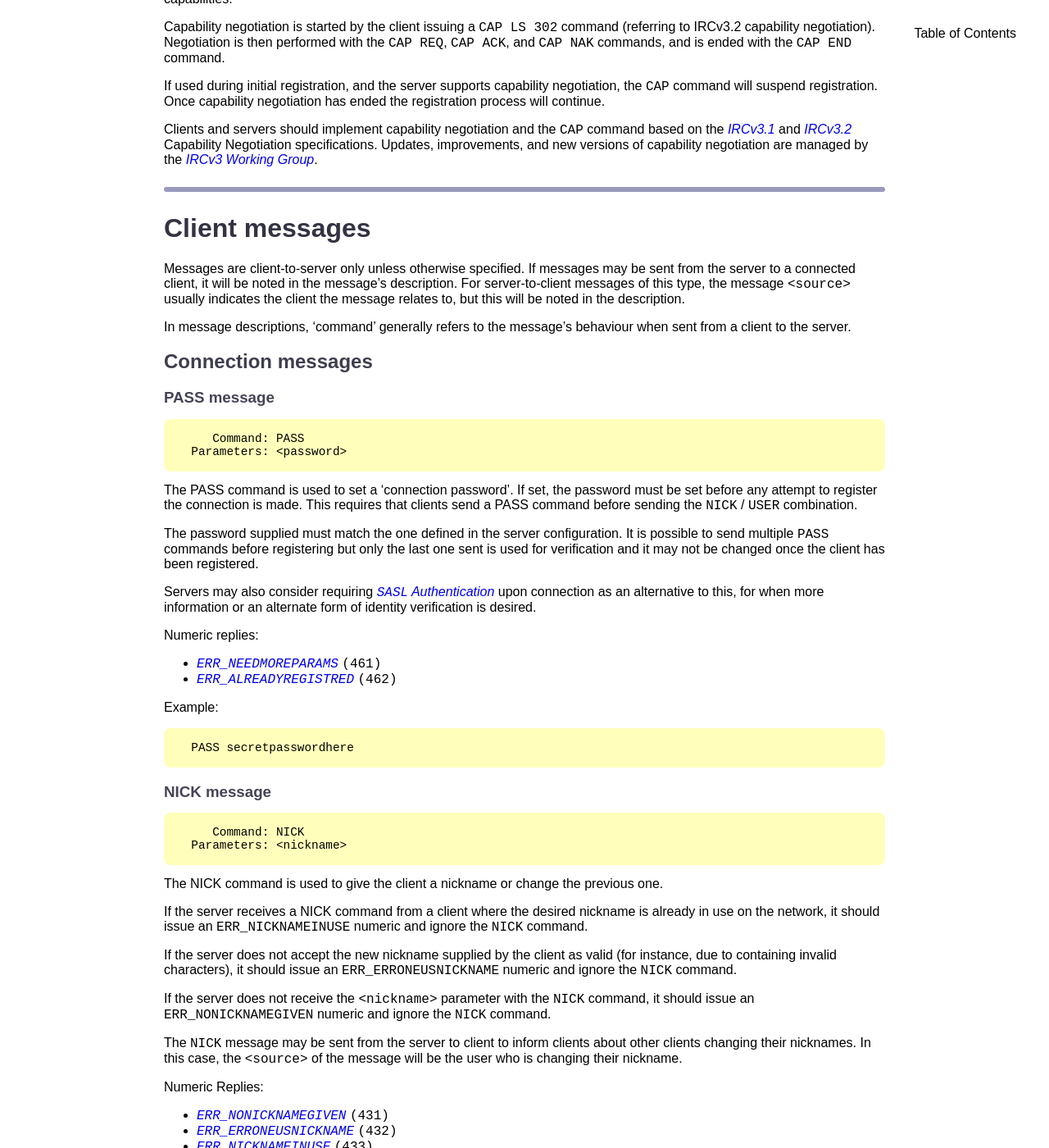
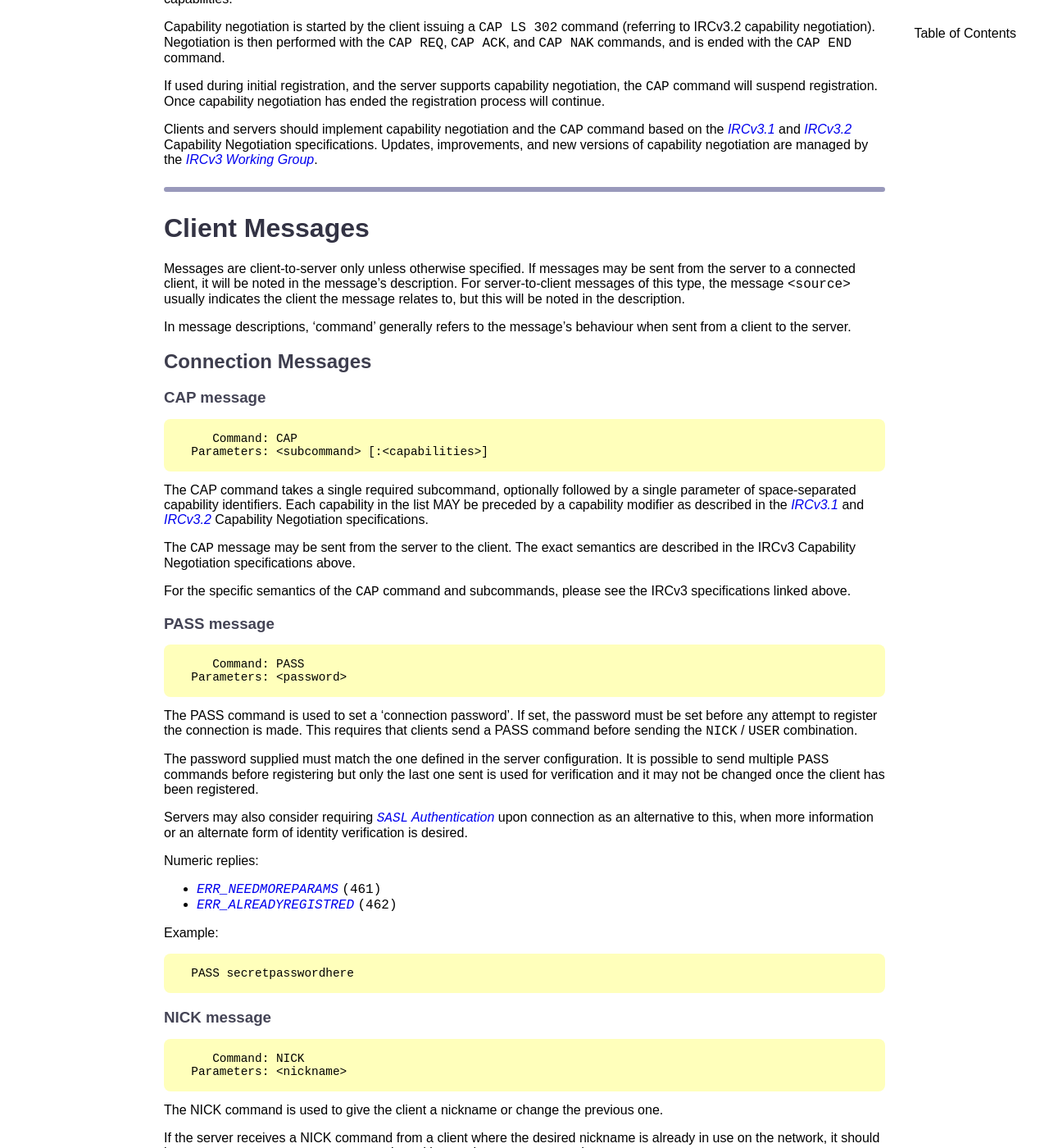
Before and after one commit to ircdocs/modern-irc, a Jekyll site: the page built from index.md, in a window 1280 px wide and 1400 px high, scrolled down 10202 px. Shown: the whole window at 82% size. Built offline with Jekyll 4.4.1, drawn with Linux system fonts in a browser that asks for light colours; some of the changed text lies outside the part shown.

Commit message:
Reorder a little, make things nicer

```diff
--- a/index.md
+++ b/index.md
@@ -440,14 +440,25 @@ Clients and servers should implement capability negotiation and the `CAP` comman
 ---
 
 
-# Client messages
+# Client Messages
 
 Messages are client-to-server only unless otherwise specified. If messages may be sent from the server to a connected client, it will be noted in the message's description. For server-to-client messages of this type, the message `<source>` usually indicates the client the message relates to, but this will be noted in the description.
 
 In message descriptions, 'command' generally refers to the message's behaviour when sent from a client to the server.
 
 
-## Connection messages
+## Connection Messages
+
+### CAP message
+
+         Command: CAP
+      Parameters: <subcommand> [:<capabilities>]
+
+The CAP command takes a single required subcommand, optionally followed by a single parameter of space-separated capability identifiers. Each capability in the list MAY be preceded by a capability modifier as described in the [IRCv3.1](http://ircv3.net/specs/core/capability-negotiation-3.1.html) and [IRCv3.2](http://ircv3.net/specs/core/capability-negotiation-3.2.html) Capability Negotiation specifications.
+
+The `CAP` message may be sent from the server to the client. The exact semantics are described in the IRCv3 Capability Negotiation specifications above.
+
+For the specific semantics of the `CAP` command and subcommands, please see the IRCv3 specifications linked above.
 
 ### PASS message
 
@@ -532,17 +543,6 @@ Examples:
                                   ; User gets registered with username
                                   "danp" and real name "Ronnie Reagan"
 
-### CAP message
-
-         Command: CAP
-      Parameters: <subcommand> [:<capabilities>]
-
-The CAP command takes a single required subcommand, optionally followed by a single parameter of space-separated capability identifiers. Each capability in the list MAY be preceded by a capability modifier as described in the [IRCv3.1](http://ircv3.net/specs/core/capability-negotiation-3.1.html) and [IRCv3.2](http://ircv3.net/specs/core/capability-negotiation-3.2.html) Capability Negotiation specifications.
-
-The `CAP` message may be sent from the server to the client. The exact semantics are described in the IRCv3 Capability Negotiation specifications above.
-
-For the specific semantics of the `CAP` command and subcommands, please see the IRCv3 specifications linked above.
-
 ### OPER message
 
          Command: OPER
@@ -570,6 +570,9 @@ Example:
       OPER foo bar                ; Attempt to register as an operator
                                   using a username of "foo" and the password
                                   "bar".
+
+
+## Server Queries and Commands
 
 ### VERSION message
 
```
Also changed, not shown: other parts of index.md (+1 -1 lines).
